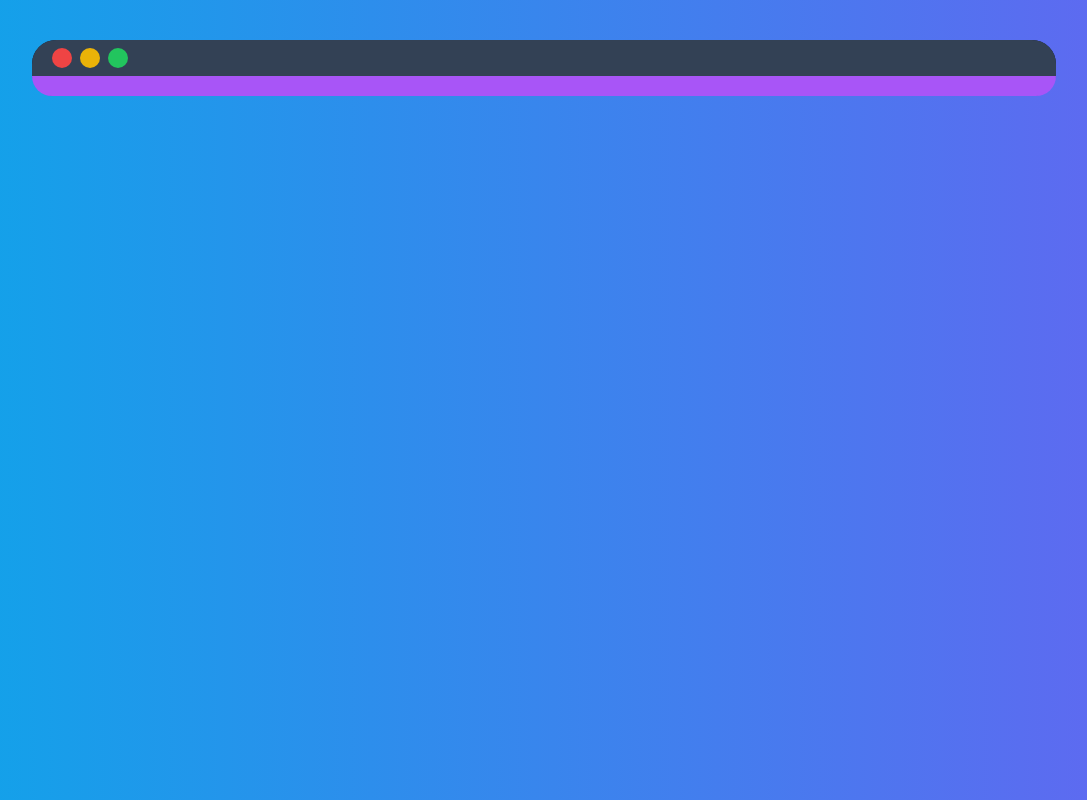
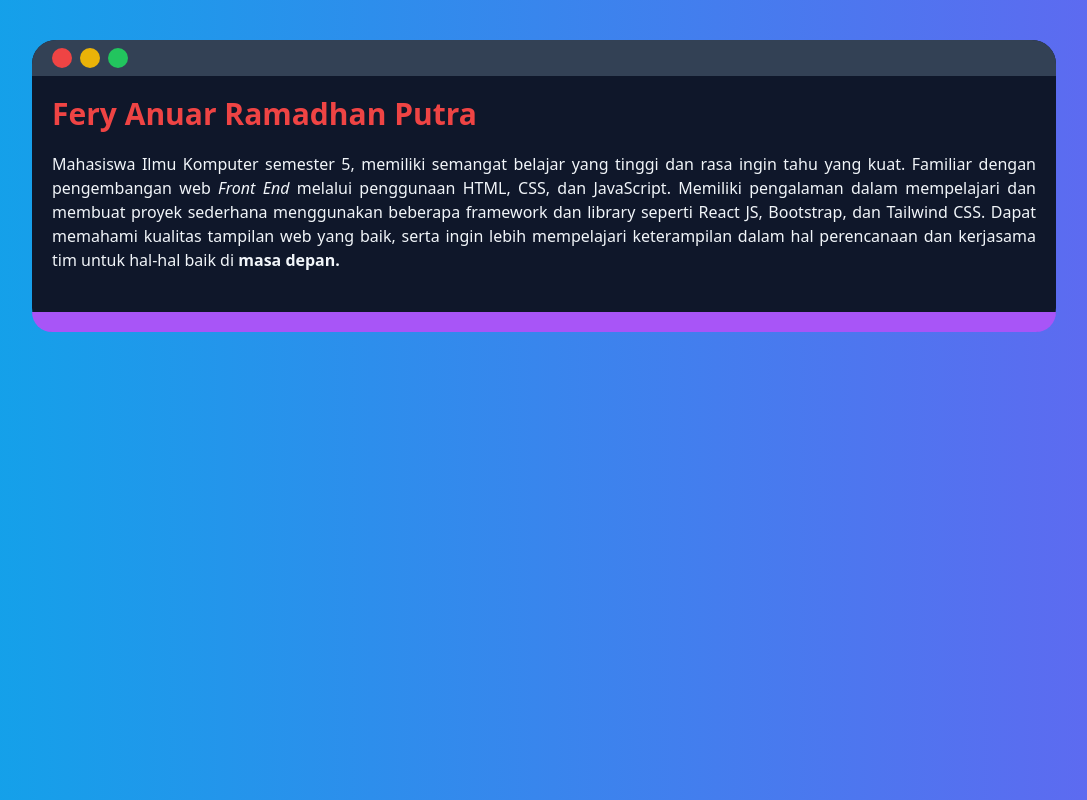
Before and after one commit to feryanuar24/fery_anuar-final_project, a website: page src/index.html in a window 1280 px wide. Shown: the whole page, without its empty margins (96-1183 px from the left). Drawn offline with Linux system fonts and the light colour scheme.

Commit message:
feat: add name and description

```diff
--- a/src/index.html
+++ b/src/index.html
@@ -16,6 +16,24 @@
     </section>
     <!-- End: Header CLI -->
 
+    <!-- Start: Nama dan deskripsi singkat -->
+    <header id="nama" class="m-5 mb-10">
+      <h1 class="text-3xl font-bold text-red-500 mb-5">
+        Fery Anuar Ramadhan Putra
+      </h1>
+      <p class="text-slate-100 text-justify">
+        Mahasiswa Ilmu Komputer semester 5, memiliki semangat belajar yang
+        tinggi dan rasa ingin tahu yang kuat. Familiar dengan pengembangan web
+        <i>Front End</i> melalui penggunaan HTML, CSS, dan JavaScript. Memiliki
+        pengalaman dalam mempelajari dan membuat proyek sederhana menggunakan
+        beberapa framework dan library seperti React JS, Bootstrap, dan Tailwind
+        CSS. Dapat memahami kualitas tampilan web yang baik, serta ingin lebih
+        mempelajari keterampilan dalam hal perencanaan dan kerjasama tim untuk
+        hal-hal baik di <b>masa depan.</b>
+      </p>
+    </header>
+    <!-- End: Nama dan deskripsi singkat -->
+
     <!-- Start: Footer CLI -->
     <footer class="overflow-hidden">
       <span class="h-5 flex bg-purple-500 rounded-b-3xl"></span>
```
